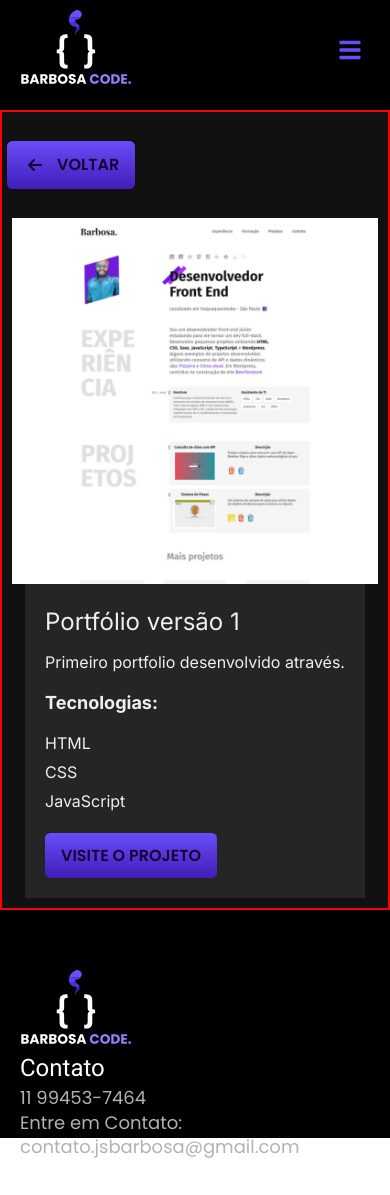
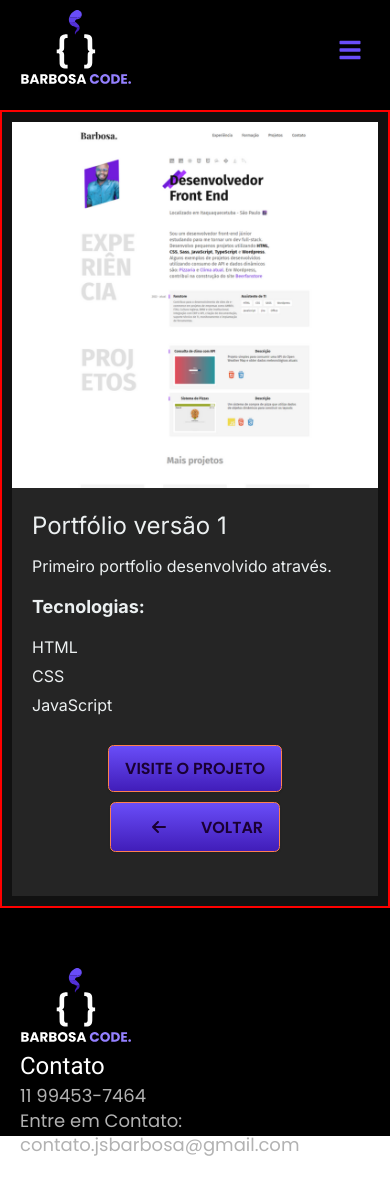
Before and after one commit to JoaoSBarbosa/barbosa-code, a Next.js app: page /pages/projects/1 in a window 390 px wide. Built offline with nearby package versions, Linux system fonts and the light colour scheme.

Commit message:
Responsividade página projects id-540px

```diff
--- a/src/app/components/utils/buttons/NavButton.tsx
+++ b/src/app/components/utils/buttons/NavButton.tsx
@@ -34,7 +34,7 @@ export const NavButton = ({
                               textColor = '',
                               openInNewTab = false
                           }: NavButtonProps) => {
-    const colorStyle = bgColor && textColor ? {background: bgColor, color: textColor} : {};
+    // const colorStyle = bgColor && textColor ? {background: bgColor, color: textColor} : {};
 
     return (
         <Link href={href}
@@ -44,9 +44,10 @@ export const NavButton = ({
             inline-block
             max-h-max
             max-w-max
+
             font-bold
             hover:text-white`
-              } style={colorStyle}>
+              } style={{justifyContent: children? "space-between":""}}>
             {children}
             {value}
         </Link>
--- a/src/app/components/utils/buttons/styles.module.css
+++ b/src/app/components/utils/buttons/styles.module.css
@@ -1,5 +1,5 @@
 .about{
-    padding: .93rem 2.5rem;
+    /*padding: .93rem 2.5rem;*/
     border-radius: .34rem;
     background: linear-gradient(#694DF8, #411DB9);
     box-shadow: 0 1px 2px rgba(0, 0, 0, 0.1);
@@ -13,6 +13,7 @@
     display: flex;
     gap: 10px;
     align-items: center;
+    justify-content: space-between;
 }
 .about:hover{
     background: linear-gradient(90deg, #694DF8, #411DB9);
--- a/src/app/globalStyles/projects.module.css
+++ b/src/app/globalStyles/projects.module.css
@@ -8,7 +8,16 @@
     border: 2px solid red;
     padding: 5px;
 
-
+}
+.projectContainerButton{
+    display: flex;
+    flex-wrap: wrap;
+    gap: 10px;
+    justify-content: center;
+}
+.projectContainerButton a{
+    border: 1px solid coral;
+    width: 100%;
 }
 .projectContent{
     /*display: flex;*/
--- a/src/app/pages/projects/[id]/page.tsx
+++ b/src/app/pages/projects/[id]/page.tsx
@@ -39,17 +39,18 @@ const Page = ({params}: Props) => {
 
                 {project ? (
                     <div className={`${styles.projectContainer} bg-gray-700`}>
-                        <div className={"max-w-screen-xl mx-auto flex items-start py-2 my-4  w-full"}>
-                            <NavButton href={"/."} value={"Voltar"}>
-                                <HiOutlineArrowSmLeft className="h-6 w-6"/>
-                            </NavButton>
+                        {/*<div*/}
+                        {/*    className={`${styles.projectContainerButton} max-w-screen-xl mx-auto flex items-start sm:items-center py-2 my-4  w-full`}>*/}
+                        {/*    <NavButton href={"/."} value={"Voltar"}>*/}
+                        {/*        <HiOutlineArrowSmLeft className="h-6 w-6"/>*/}
+                        {/*    </NavButton>*/}
 
-                        </div>
+                        {/*</div>*/}
                         <div className={`${styles.projectContent} max-w-screen-xl mx-auto`}>
 
 
                             <div className={styles.projectImageContainer}>
-                                <img src={`/img/projects/${project.coverImage}`} alt={project.title} />
+                                <img src={`/img/projects/${project.coverImage}`} alt={project.title}/>
                             </div>
 
 
@@ -64,11 +65,17 @@ const Page = ({params}: Props) => {
                                         ))}
                                     </ul>
                                 </div>
+                                <div
+                                    className={`${styles.projectContainerButton} max-w-screen-xl mx-auto flex items-start sm:items-center py-2 my-4  w-full`}>
 
-                                <ExternalNavButton
-                                    href={project?.url}
-                                    value="Visite o projeto"
-                                />
+                                    <ExternalNavButton
+                                        href={project?.url}
+                                        value="Visite o projeto"
+                                    />
+                                    <NavButton href={"/."} value={"Voltar"}>
+                                        <HiOutlineArrowSmLeft className="h-6 w-16"/>
+                                    </NavButton>
+                                </div>
                             </div>
                         </div>
 
```
